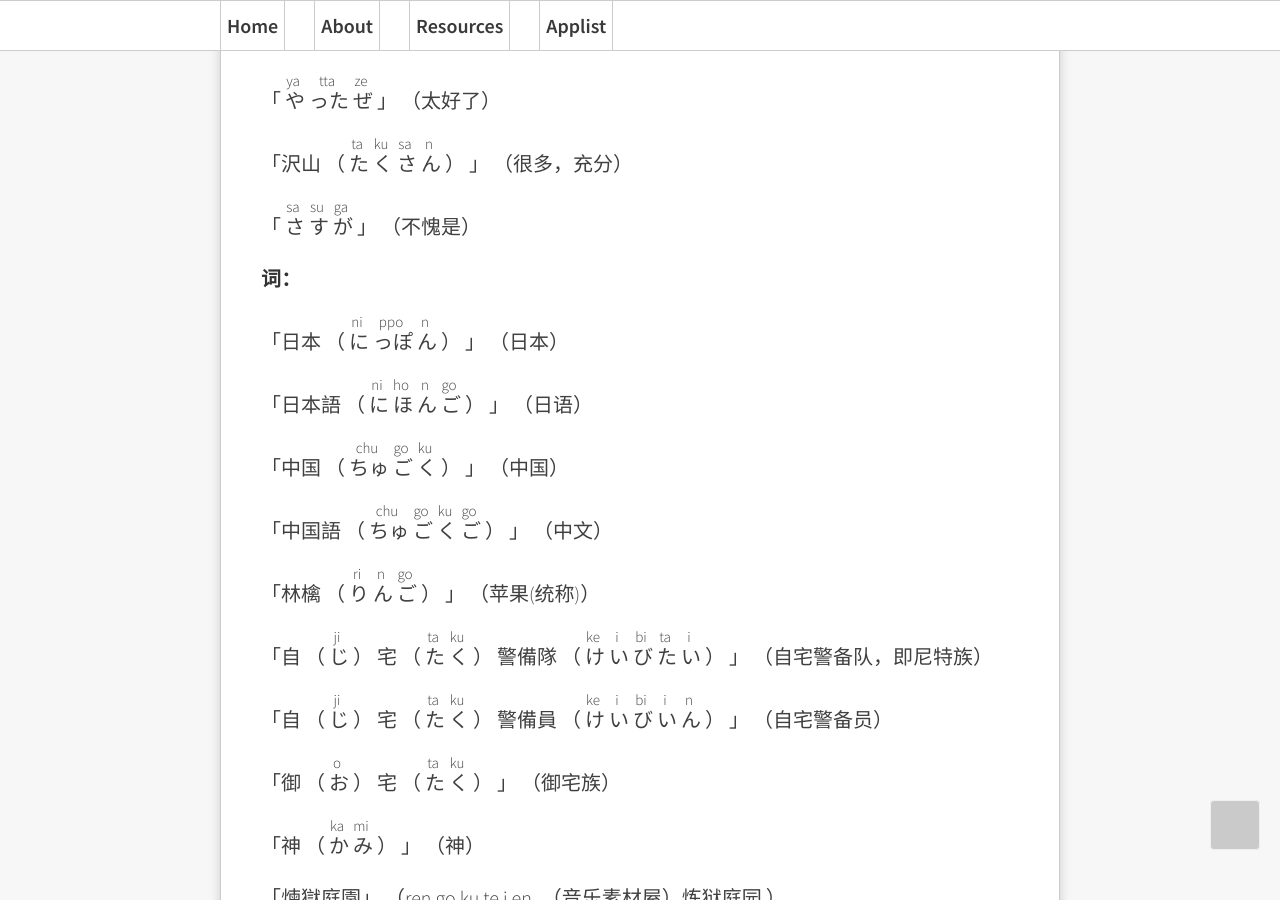
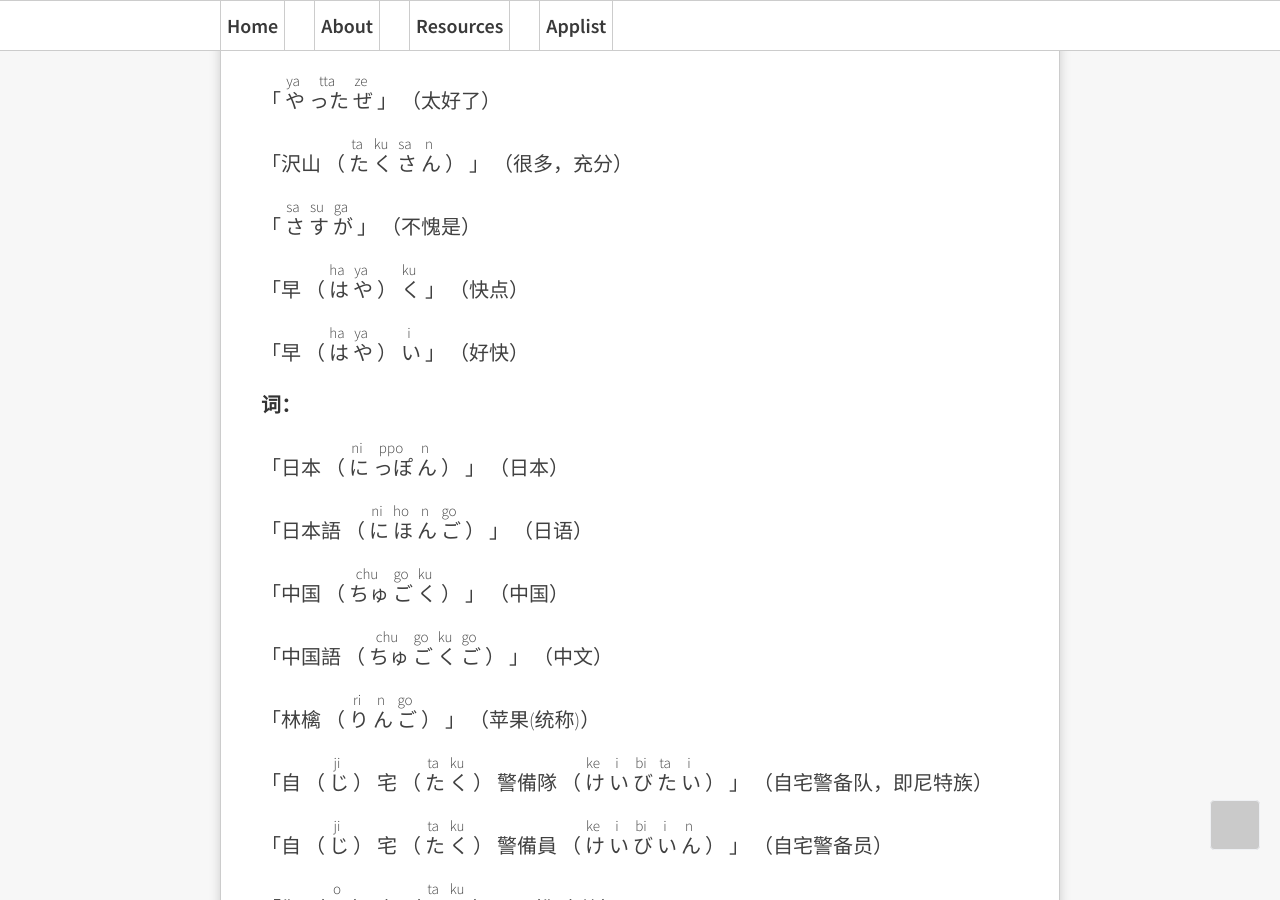
Before and after one commit to Melody-of-Oblivion/Melody-of-Oblivion.github.io, a Jekyll site: the page built from _posts/2019-12-26-jplearn.md, in a window 1280 px wide and 900 px high, scrolled down 3430 px. Built offline with Jekyll 4.4.1, drawn with Linux system fonts in a browser that asks for light colours; grey boxes are pictures that could not be loaded.

Commit message:
a small post update
build ver1.6.6

```diff
--- a/_posts/2019-12-26-jplearn.md
+++ b/_posts/2019-12-26-jplearn.md
@@ -557,6 +557,26 @@ editdate: "2020-03-15"
 」
 </ruby>		（不愧是）
 
+<ruby>
+「早
+（<rp>(</rp><rt></rt><rp>)</rp>
+は<rp>(</rp><rt>ha</rt><rp>)</rp>
+や<rp>(</rp><rt>ya</rt><rp>)</rp>
+）<rp>(</rp><rt></rt><rp>)</rp>
+く<rp>(</rp><rt>ku</rt><rp>)</rp>
+」
+</ruby>		（快点）
+
+<ruby>
+「早
+（<rp>(</rp><rt></rt><rp>)</rp>
+は<rp>(</rp><rt>ha</rt><rp>)</rp>
+や<rp>(</rp><rt>ya</rt><rp>)</rp>
+）<rp>(</rp><rt></rt><rp>)</rp>
+い<rp>(</rp><rt>i</rt><rp>)</rp>
+」
+</ruby>		（好快）
+
 
 
 **词：**
```
Also changed, not shown: pages/applist.md (+4 -2 lines).
